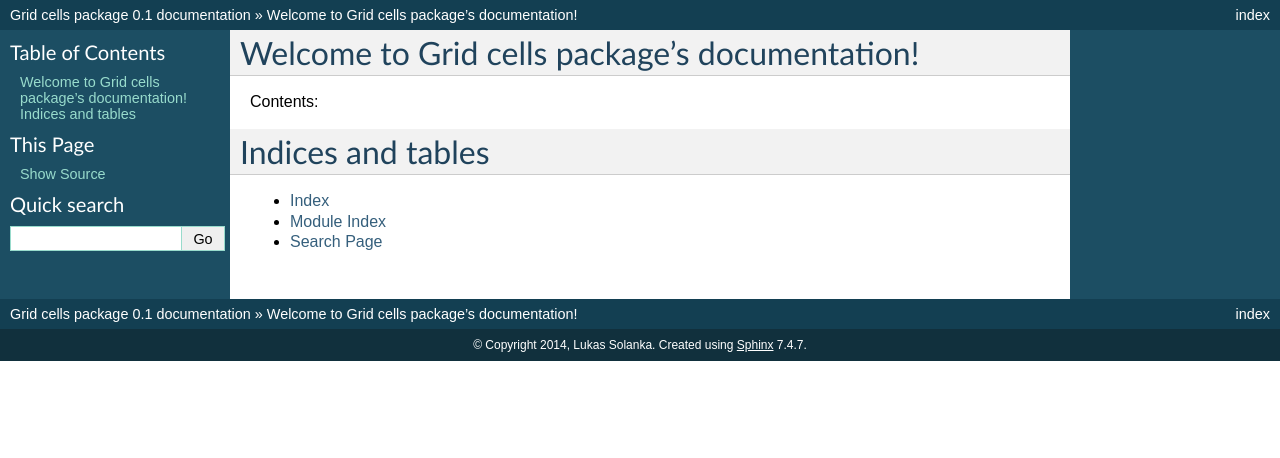
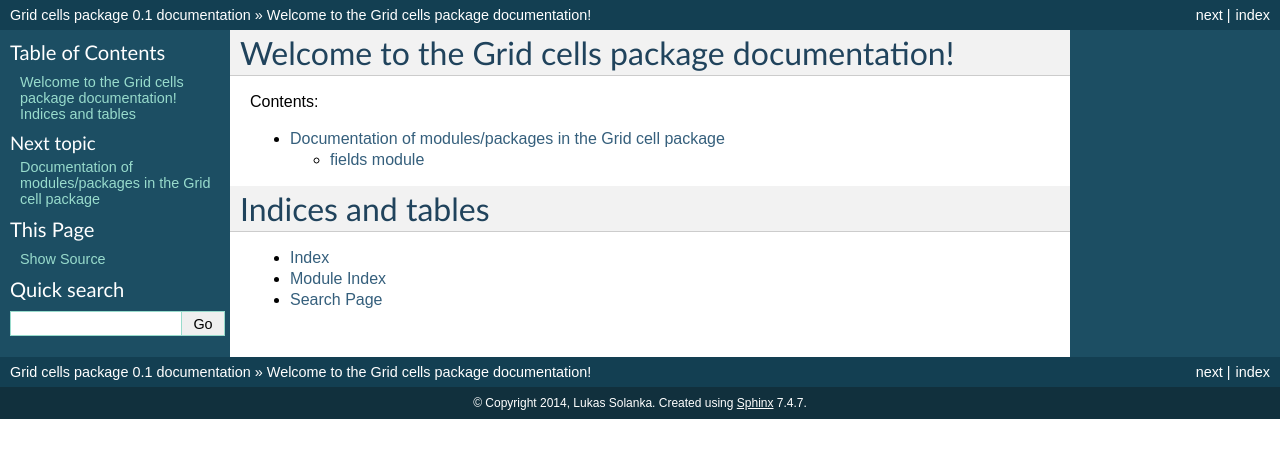
Before and after one commit to MattNolanLab/gridcells, a Sphinx documentation site: the page built from python/doc/index.rst, in a window 1280 px wide. Shown: the top 458 px of the page. Built offline with Sphinx 7.4.7, drawn with Linux system fonts in a browser that asks for light colours.

Commit message:
set up sphinx generally and for the fields module
- numpy style, using numpydoc (dependency)
- very basic description
- functions docstrings need a major update

```diff
--- a/python/doc/conf.py
+++ b/python/doc/conf.py
@@ -18,7 +18,7 @@ import os
 # If extensions (or modules to document with autodoc) are in another directory,
 # add these directories to sys.path here. If the directory is relative to the
 # documentation root, use os.path.abspath to make it absolute, like shown here.
-#sys.path.insert(0, os.path.abspath('.'))
+sys.path.insert(0, os.path.abspath('..'))
 
 # -- General configuration ------------------------------------------------
 
@@ -34,6 +34,7 @@ extensions = [
     'sphinx.ext.todo',
     'sphinx.ext.mathjax',
     'sphinx.ext.viewcode',
+    'sphinx.ext.autosummary',
     'numpydoc',
 ]
 
--- a/python/doc/index.rst
+++ b/python/doc/index.rst
@@ -3,7 +3,7 @@
    You can adapt this file completely to your liking, but it should at least
    contain the root `toctree` directive.
 
-Welcome to Grid cells package's documentation!
+Welcome to the Grid cells package documentation!
 ==============================================
 
 Contents:
@@ -11,7 +11,7 @@ Contents:
 .. toctree::
    :maxdepth: 2
 
-
+   modules/index.rst
 
 Indices and tables
 ==================
--- /dev/null
+++ b/python/doc/modules/index.rst
@@ -0,0 +1,10 @@
+.. _modules:
+
+==========================================================
+Documentation of modules/packages in the Grid cell package
+==========================================================
+
+.. toctree::
+    :maxdepth: 2
+
+    fields
```
Also changed, not shown: python/doc/modules/fields.rst (added, +8 -0 lines), 3 other files.
